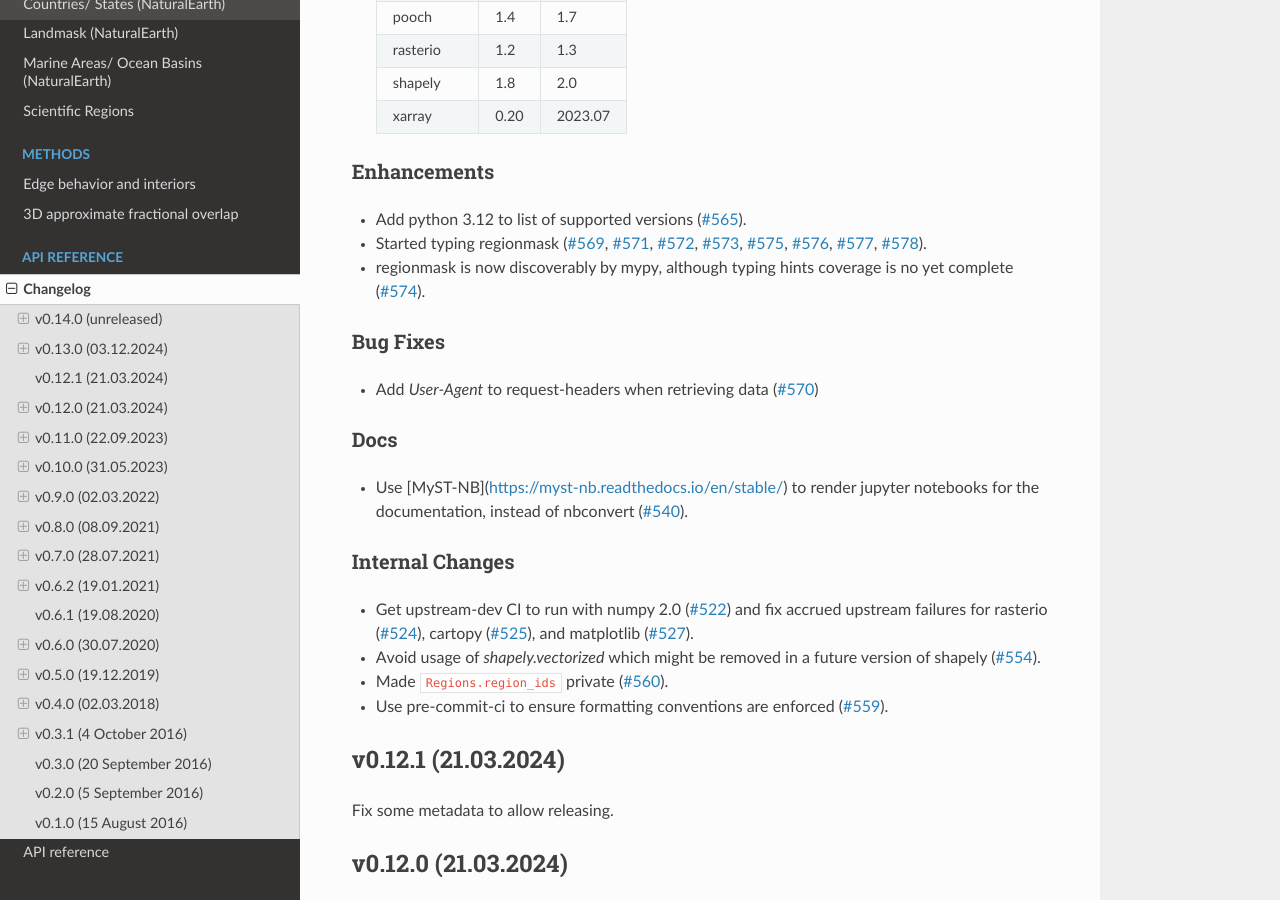
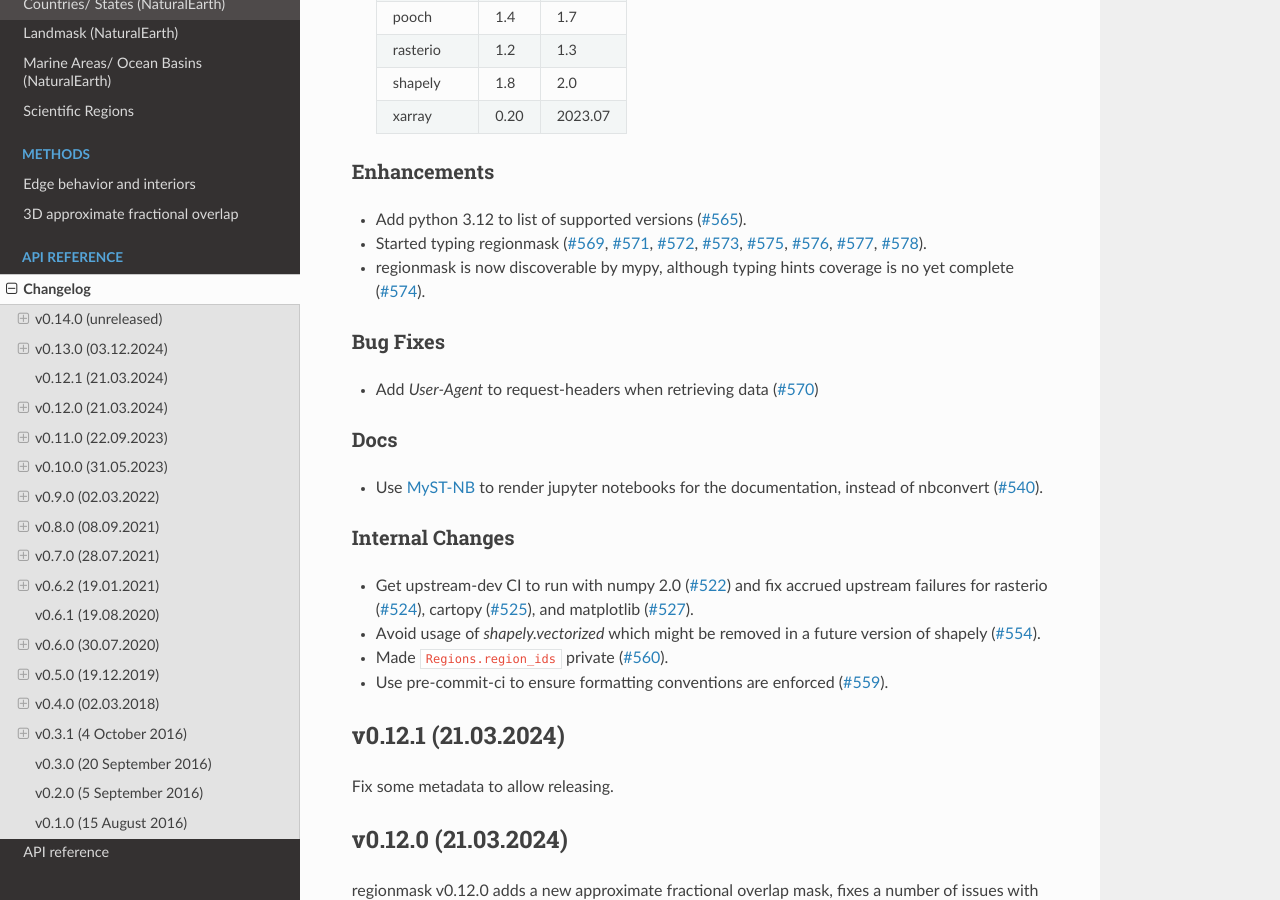
Before and after one commit to regionmask/regionmask, a Sphinx documentation site: the page built from docs/source/changelog.rst, in a window 1280 px wide and 900 px high, scrolled down 1552 px. Built offline with Sphinx 7.4.7 and the Read the Docs theme 3.1.0, drawn with Linux system fonts in a browser that asks for light colours; the version number could not be read and is left out.

Commit message:
fix typos (#647)

```diff
--- a/CHANGELOG.rst
+++ b/CHANGELOG.rst
@@ -86,7 +86,7 @@ Enhancements
 - Add python 3.12 to list of supported versions (:pull:`565`).
 - Started typing regionmask (:pull:`569`, :pull:`571`, :pull:`572`, :pull:`573`,
   :pull:`575`, :pull:`576`, :pull:`577`, :pull:`578`).
-- regionmask is now discoverably by mypy, although typing hints coverage is no yet
+- regionmask is now discoverable by mypy, although typing hints coverage is no yet
   complete  (:pull:`574`).
 
 Bug Fixes
@@ -97,7 +97,7 @@ Bug Fixes
 Docs
 ~~~~
 
-- Use [MyST-NB](https://myst-nb.readthedocs.io/en/stable/) to render jupyter notebooks
+- Use `MyST-NB <https://myst-nb.readthedocs.io/en/stable/>`__ to render jupyter notebooks
   for the documentation, instead of nbconvert (:pull:`540`).
 
 Internal Changes
--- a/docs/source/defined_scientific.rst
+++ b/docs/source/defined_scientific.rst
@@ -156,4 +156,4 @@ References
 * Christensen and Christensen (`2007 <https://link.springer.com/article/10.1007/s10584-006-9210-7>`_)
 * Giorgi and Francisco (`2000 <https://agupubs.onlinelibrary.wiley.com/doi/10.1029/1999GL011016>`_)
 * Iturbide et al., (`2020 <https://doi.org/10.5194/essd-12-2959-2020>`_)
-* Seneviratne et al., (`2012 <hhttps://www.ipcc.ch/site/assets/uploads/2018/03/SREX-Ch3-Supplement_FINAL-1.pdf>`_)
+* Seneviratne et al., (`2012 <https://www.ipcc.ch/site/assets/uploads/2018/03/SREX-Ch3-Supplement_FINAL-1.pdf>`_)
```
Also changed, not shown: docs/source/notebooks/overlap.ipynb, 1 other file.
